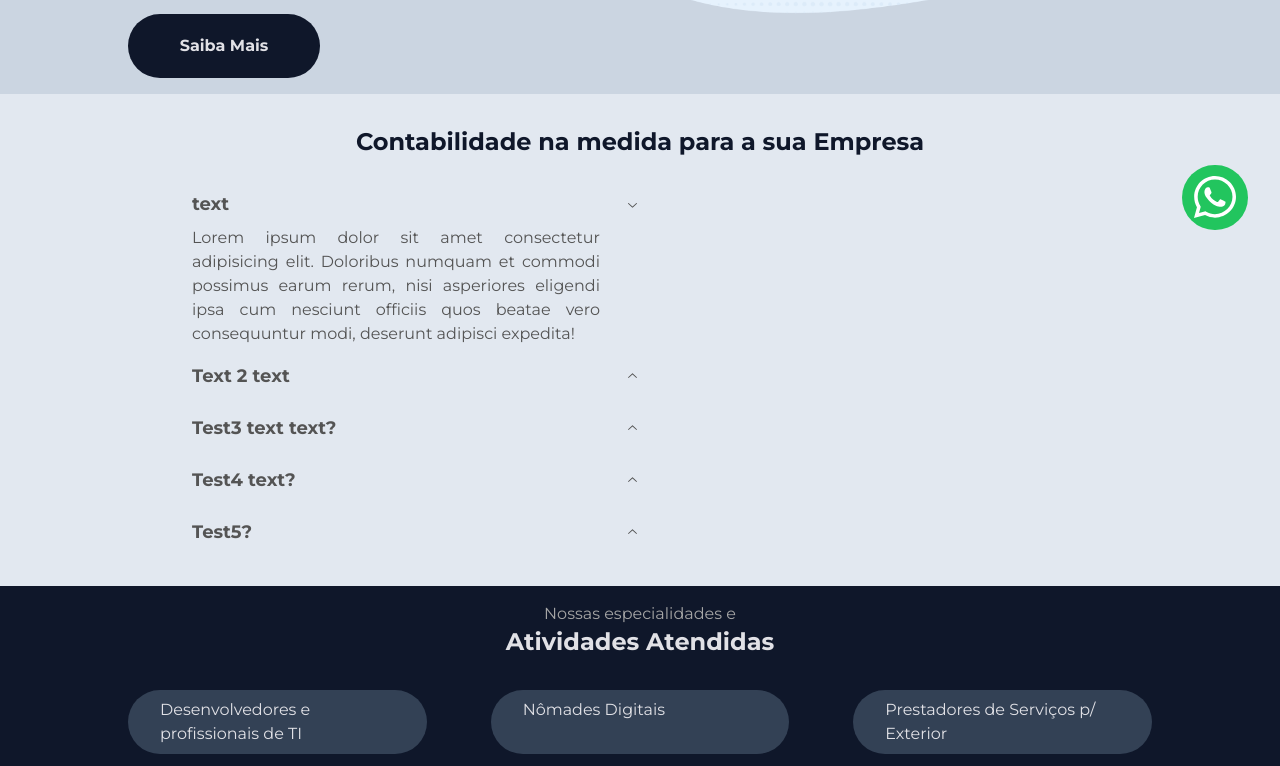
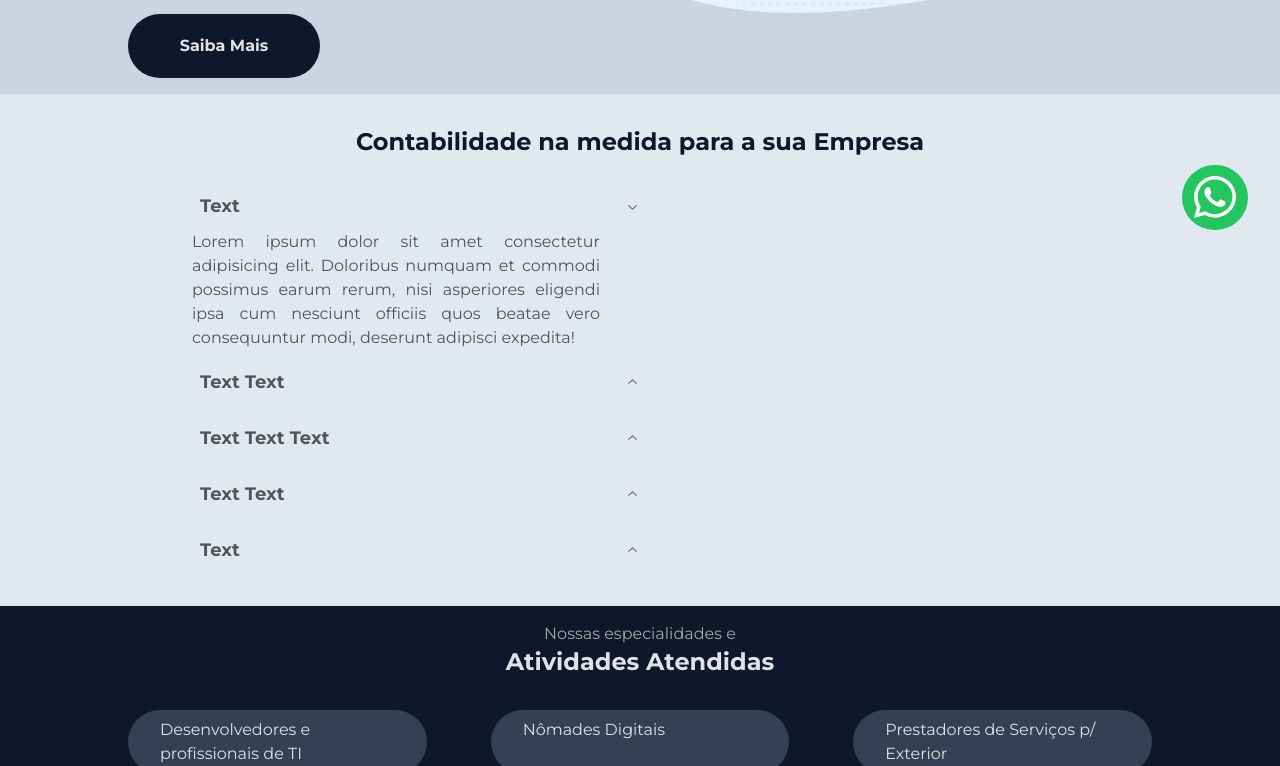
Before and after one commit to artenlf/dalmoarten, a Next.js app: page / in a window 1280 px wide. Shown: the part 538-1304 px from the top of the page. Built offline with nearby package versions, Linux system fonts and the light colour scheme.

Commit message:
feat/styles: trigger on header texton accordion component and styles touches

```diff
--- a/src/pages/index.tsx
+++ b/src/pages/index.tsx
@@ -1,5 +1,5 @@
 import * as Accordion from "@radix-ui/react-accordion";
-import { ChevronDownIcon, ChevronUpIcon } from '@radix-ui/react-icons';
+import { ChevronUpIcon } from '@radix-ui/react-icons';
 import Image from "next/image";
 import Link from "next/link";
 import { Buildings, Calculator, Person, Receipt } from "phosphor-react";
@@ -48,13 +48,18 @@ export default function Home() {
           >
             <Accordion.Item value="item-1">
               <Accordion.Header
-                className="font-bold text-lg flex justify-between mb-2"
+                className="font-bold text-lg flex mb-2"
               >
-                text
                 <Accordion.Trigger
-                  className="ml-2 data-[state=closed]:rotate-180"
+                  className="flex h-8 flex-1 items-center justify-between
+                  ml-2 group cursor-pointer"
                 >
-                  <ChevronDownIcon aria-hidden />
+                  Text
+                  <ChevronUpIcon
+                    className="text-violet10 ease-[cubic-bezier(0.87,_0,_0.13,_1)]
+                  transition-transform duration-300
+                  group-data-[state=open]:rotate-180"
+                    aria-hidden />
                 </Accordion.Trigger>
               </Accordion.Header>
               <Accordion.Content
@@ -68,13 +73,18 @@ export default function Home() {
 
             <Accordion.Item value="item-2">
               <Accordion.Header
-                className="font-bold text-lg flex justify-between mb-2"
+                className="font-bold text-lg flex mb-2"
               >
-                Text 2 text
                 <Accordion.Trigger
-                  className="ml-2 data-[state=open]:rotate-180"
+                  className="flex h-8 flex-1 items-center justify-between
+                  ml-2 group cursor-pointer"
                 >
-                  <ChevronUpIcon aria-hidden />
+                  Text Text
+                  <ChevronUpIcon
+                    className="text-violet10 ease-[cubic-bezier(0.87,_0,_0.13,_1)]
+                   transition-transform duration-300
+                   group-data-[state=open]:rotate-180"
+                    aria-hidden />
                 </Accordion.Trigger>
               </Accordion.Header>
               <Accordion.Content
@@ -88,14 +98,18 @@ export default function Home() {
 
             <Accordion.Item value="item-3">
               <Accordion.Header
-                className="font-bold text-lg flex justify-between mb-2"
+                className="font-bold text-lg flex mb-2"
               >
-                Test3 text text?
-
                 <Accordion.Trigger
-                  className="ml-2 data-[state=open]:rotate-180"
+                  className="flex h-8 flex-1 items-center justify-between
+                  ml-2 group cursor-pointer"
                 >
-                  <ChevronUpIcon aria-hidden />
+                  Text Text Text
+                  <ChevronUpIcon
+                    className="text-violet10 ease-[cubic-bezier(0.87,_0,_0.13,_1)]
+                   transition-transform duration-300
+                   group-data-[state=open]:rotate-180"
+                    aria-hidden />
                 </Accordion.Trigger>
               </Accordion.Header>
               <Accordion.Content
@@ -109,14 +123,18 @@ export default function Home() {
 
             <Accordion.Item value="item-4">
               <Accordion.Header
-                className="font-bold text-lg flex justify-between mb-2"
+                className="font-bold text-lg flex mb-2"
               >
-                Test4 text?
-
                 <Accordion.Trigger
-                  className="ml-2 data-[state=open]:rotate-180"
+                  className="flex h-8 flex-1 items-center justify-between
+                  ml-2 group cursor-pointer"
                 >
-                  <ChevronUpIcon aria-hidden />
+                  Text Text
+                  <ChevronUpIcon
+                    className="text-violet10 ease-[cubic-bezier(0.87,_0,_0.13,_1)]
+                   transition-transform duration-300
+                   group-data-[state=open]:rotate-180"
+                    aria-hidden />
                 </Accordion.Trigger>
               </Accordion.Header>
               <Accordion.Content
@@ -130,14 +148,18 @@ export default function Home() {
 
             <Accordion.Item value="item-5">
               <Accordion.Header
-                className="font-bold text-lg flex justify-between mb-2"
+                className="font-bold text-lg flex mb-2"
               >
-                Test5?
-
                 <Accordion.Trigger
-                  className="ml-2 data-[state=open]:rotate-180"
+                  className="flex h-8 flex-1 items-center justify-between
+                  ml-2 group cursor-pointer"
                 >
-                  <ChevronUpIcon aria-hidden />
+                  Text
+                  <ChevronUpIcon
+                    className="text-violet10 ease-[cubic-bezier(0.87,_0,_0.13,_1)]
+                   transition-transform duration-300
+                   group-data-[state=open]:rotate-180"
+                    aria-hidden />
                 </Accordion.Trigger>
               </Accordion.Header>
               <Accordion.Content
```
